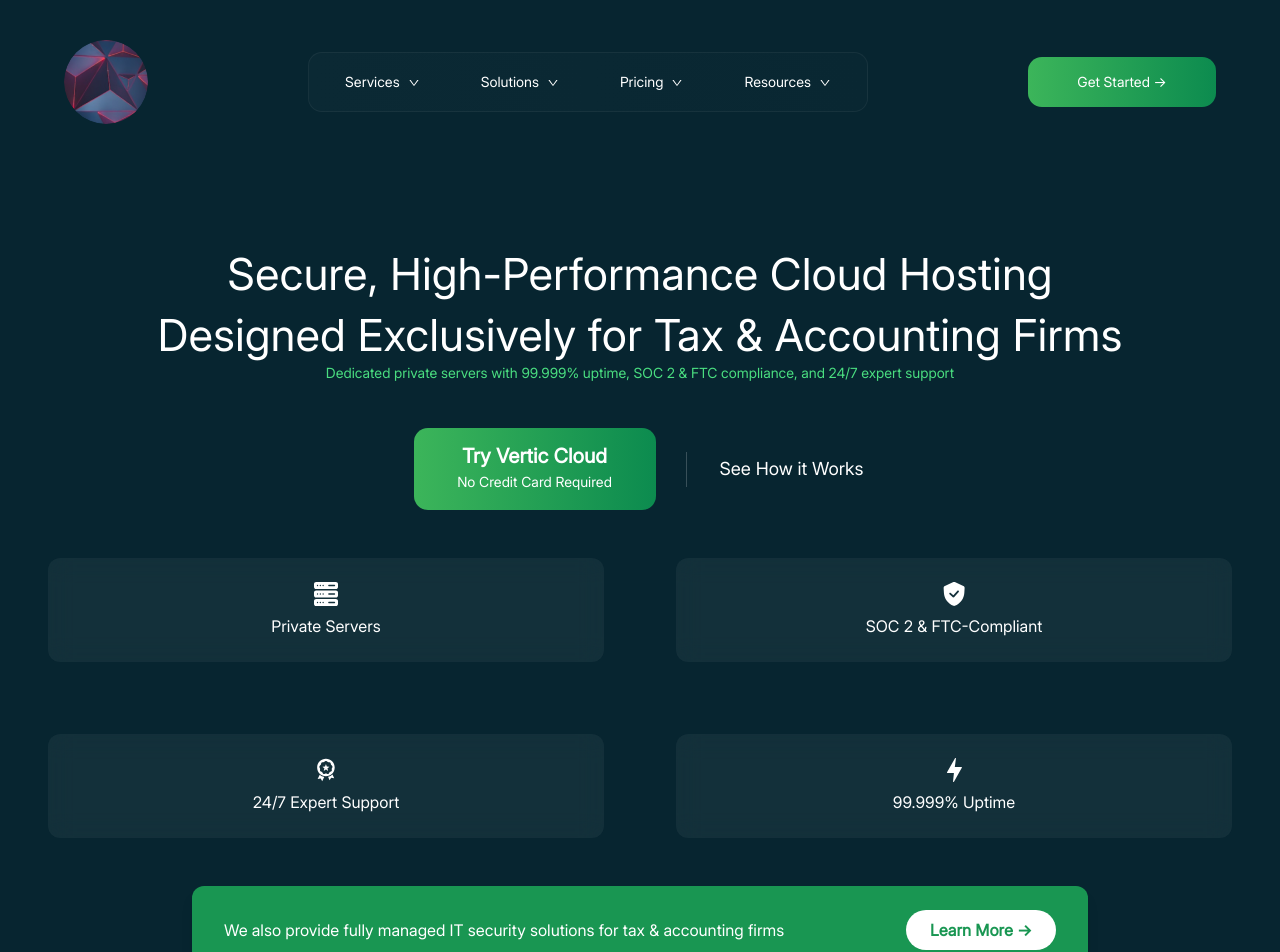
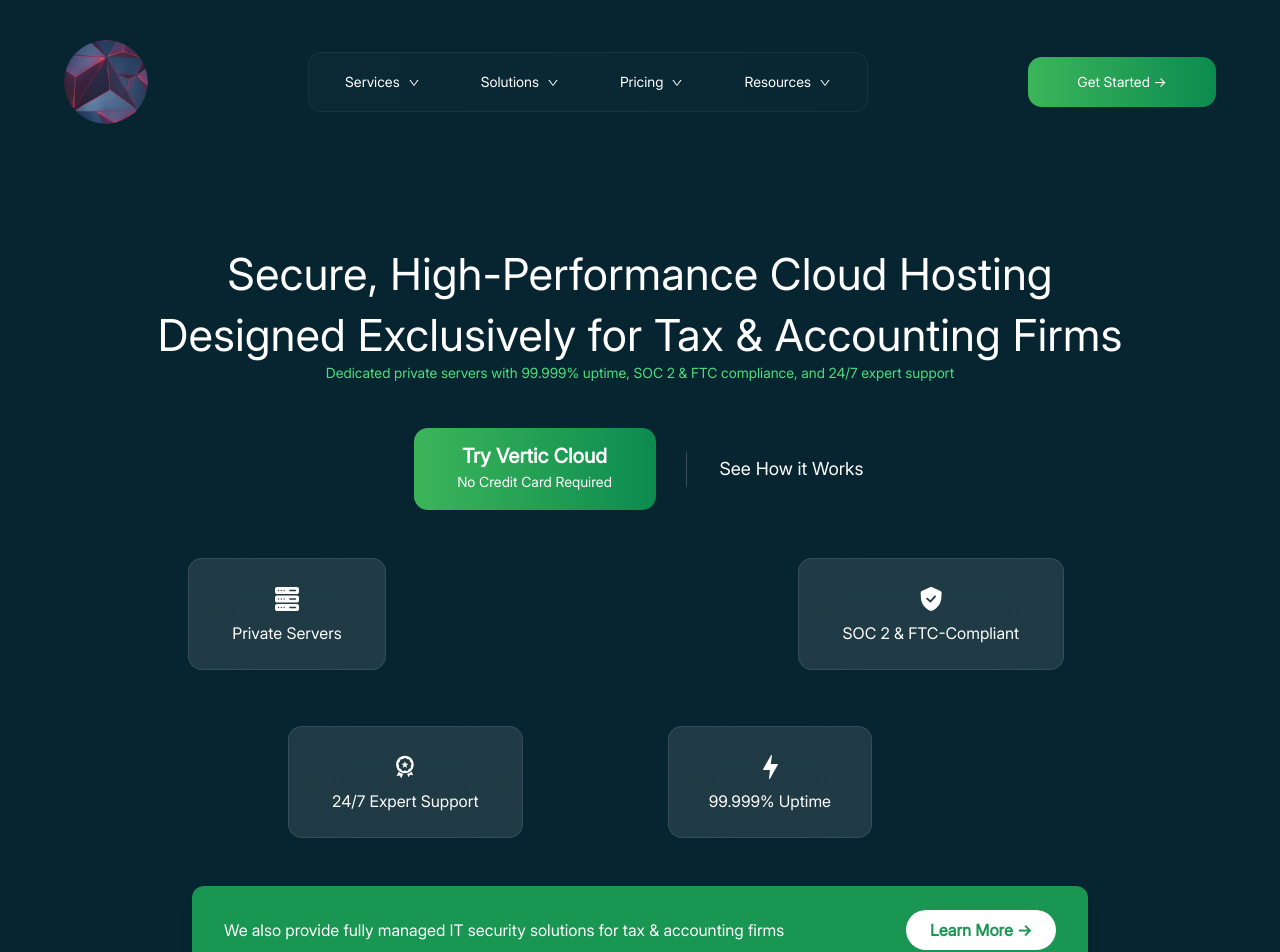
Before and after one commit to hamzaDev1947/junaid, a React (Create React App) app: page / in a window 1280 px wide. Shown: the top 952 px of the page. Built offline with nearby package versions, Linux system fonts and the light colour scheme.

Commit message:
workupdate

```diff
--- a/src/App.js
+++ b/src/App.js
@@ -282,17 +282,22 @@ function App() {
       </div>
 
       {/* Section 1: Features */}
-      <section id="features" className="w-full px-6 py-16">
-        <div className="max-w-6xl mx-auto grid grid-cols-1 sm:grid-cols-2 md:grid-cols-2 lg:grid-cols-2 xl:grid-cols-2 gap-10 text-center">
-          <div className="transform -translate-x-4 -translate-y-4 bg-white/5 p-6 rounded-xl text-white backdrop-blur-md hover:bg-[#199652] transition duration-300 cursor-pointer">
-            <div className="flex flex-col items-center gap-2">
+      <section
+        id="features"
+        className="w-full px-6 py-16 transition-all duration-500 ease-in-out"
+      >
+        <div className="max-w-6xl mx-auto grid grid-cols-1 md:grid-cols-2 gap-6 text-center">
+          {/* 1. Private Servers - Top Left */}
+          <div className="w-[198px] h-[112px] border border-white/10 rounded-[14px] bg-white/10 backdrop-blur-[30px] pt-[28px] pr-[34px] pb-[28px] pl-[34px] text-white cursor-pointer transition duration-500 transform -translate-x-4 -translate-y-4 ml-[140px]">
+            <div className="flex flex-col items-center gap-[10px]">
               <img src="/pri.svg" alt="Private Servers" className="w-6 h-6" />
               <span>Private Servers</span>
             </div>
           </div>
 
-          <div className="transform translate-x-4 -translate-y-4 bg-white/5 p-6 rounded-xl text-white backdrop-blur-md hover:bg-[#199652] transition duration-300 cursor-pointer">
-            <div className="flex flex-col items-center gap-2">
+          {/* 2. SOC 2 & FTC-Compliant - Top Right */}
+          <div className="w-[265.7px] h-[112px] border border-white/10 rounded-[14px] bg-white/10 backdrop-blur-[30px] pt-[28px] pr-[34px] pb-[28px] pl-[34px] text-white cursor-pointer transition duration-500 transform translate-x-4 -translate-y-4 ml-[130px] ">
+            <div className="flex flex-col items-center gap-[10px]">
               <img
                 src="/soc.svg"
                 alt="SOC 2 & FTC-Compliant"
@@ -302,8 +307,9 @@ function App() {
             </div>
           </div>
 
-          <div className="transform -translate-x-4 translate-y-4 bg-white/5 p-6 rounded-xl text-white backdrop-blur-md hover:bg-[#199652] transition duration-300 cursor-pointer">
-            <div className="flex flex-col items-center gap-2">
+          {/* 3. 24/7 Expert Support - Bottom Left */}
+          <div className="w-[234.67px] h-[112px] border border-white/10 rounded-[14px] bg-white/10 backdrop-blur-[30px] pt-[28px] pr-[34px] pb-[28px] pl-[34px] text-white cursor-pointer transition duration-500 transform -translate-x-4 translate-y-4 ml-[240px]">
+            <div className="flex flex-col items-center gap-[10px]">
               <img
                 src="/exp.svg"
                 alt="24/7 Expert Support"
@@ -313,8 +319,9 @@ function App() {
             </div>
           </div>
 
-          <div className="transform translate-x-4 translate-y-4 bg-white/5 p-6 rounded-xl text-white backdrop-blur-md hover:bg-[#199652] transition duration-300 cursor-pointer">
-            <div className="flex flex-col items-center gap-2">
+          {/* 4. 99.999% Uptime - Bottom Right */}
+          <div className="w-[203.64px] h-[112px] border border-white/10 rounded-[14px] bg-white/10 backdrop-blur-[30px] pt-[28px] pr-[34px] pb-[28px] pl-[34px] text-white cursor-pointer transition duration-500 transform translate-x-4 translate-y-4 mr-[30px]">
+            <div className="flex flex-col items-center gap-[10px]">
               <img src="/opt.svg" alt="99.999% Uptime" className="w-6 h-6" />
               <span>99.999% Uptime</span>
             </div>
```
